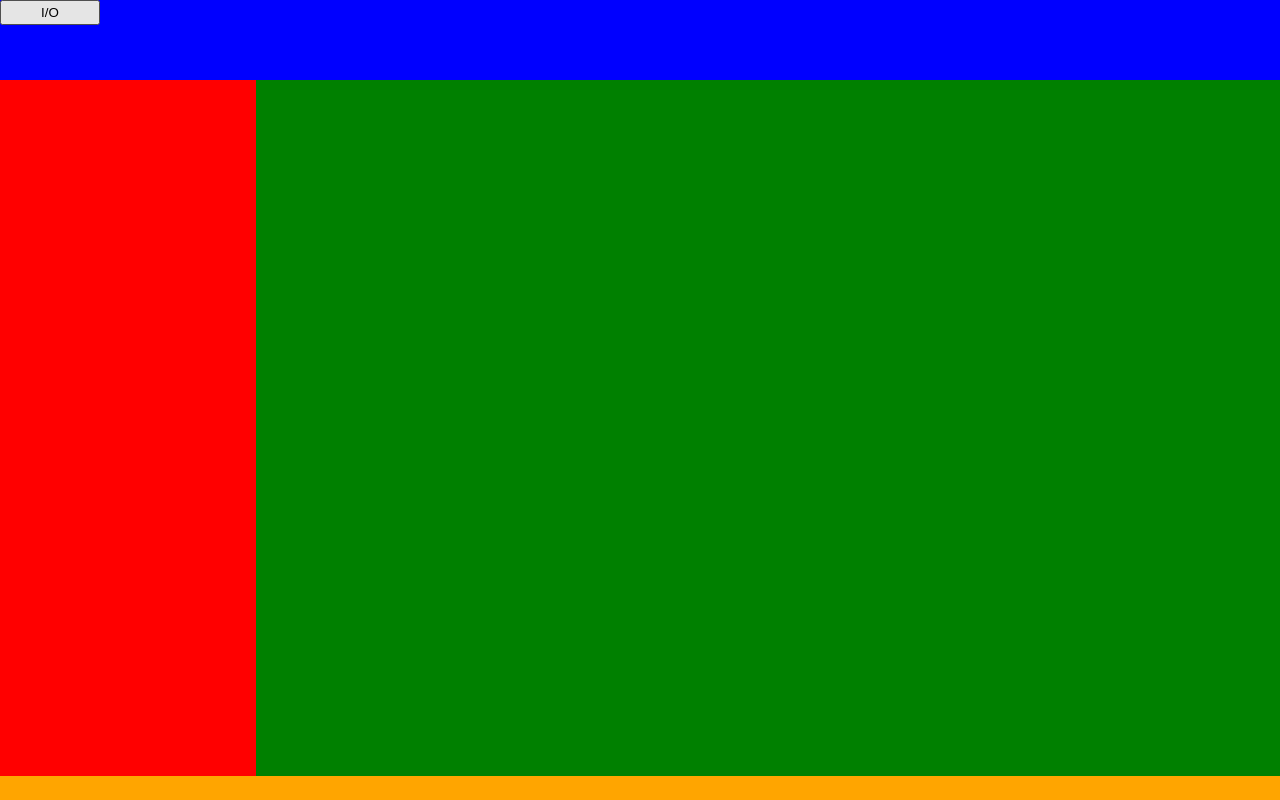
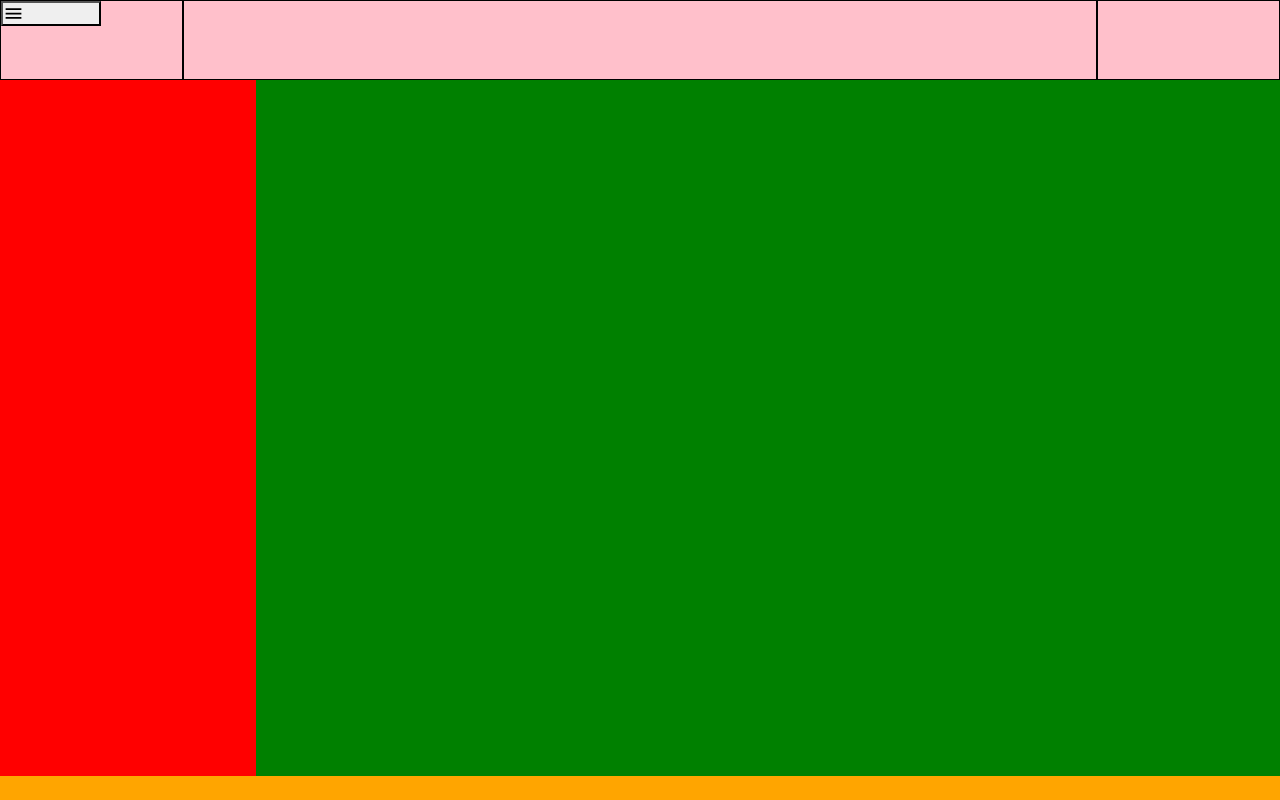
Before and after one commit to shlokmotwani/to-do-app, a website built with webpack: page src/index.html in a window 1280 px wide. Built offline with nearby package versions, Linux system fonts and the light colour scheme.

Commit message:
header layout

```diff
--- a/src/loadHeader.js
+++ b/src/loadHeader.js
@@ -2,16 +2,28 @@ import { sidebar } from "./loadSidebar";
 import { homePage } from "./loadHomePage";
 
 let header;
+let headerLeft;
+let headerCenter;
+let headerRight;
 let hideSidebarBtn;
 let isSidebarVisible = true;
 
 export function loadHeader() {
   header = document.createElement("div");
   header.id = "div-header";
+  headerLeft = document.createElement("div");
+  headerLeft.id = "div-header-left";
+  headerCenter = document.createElement("div");
+  headerCenter.id = "div-header-center";
+  headerRight = document.createElement("div");
+  headerRight.id = "div-header-right";
+
   hideSidebarBtn = document.createElement("button");
   hideSidebarBtn.id = "hide-sidebar-btn";
-  hideSidebarBtn.textContent = "I/O";
-  header.appendChild(hideSidebarBtn);
+  headerLeft.appendChild(hideSidebarBtn);
+  header.appendChild(headerLeft);
+  header.appendChild(headerCenter);
+  header.appendChild(headerRight);
 
   hideSidebarBtn.addEventListener("click", () => {
     console.log("Hide Sidebar Button clicked");
--- a/src/style.css
+++ b/src/style.css
@@ -27,11 +27,26 @@ div{
 }
 
 #div-header{
-    background-color: blue;
     grid-area: hdr;
+    display: flex;
+    justify-content: space-between;
+}
+
+#div-header>div{
+    border: 1px solid black;
+}
+
+#div-header-left{
+    width: 20%;
+}
+
+#div-header-right{
+    width: 20%;
 }
 
 #hide-sidebar-btn{
+    background-image: url(./icons/hamburger-icon.svg);
+    background-repeat: no-repeat;
     width: 100px;
     height: 25px;
 }
```
Also changed, not shown: src/icons/hamburger-icon.svg (added), 1 other file.
